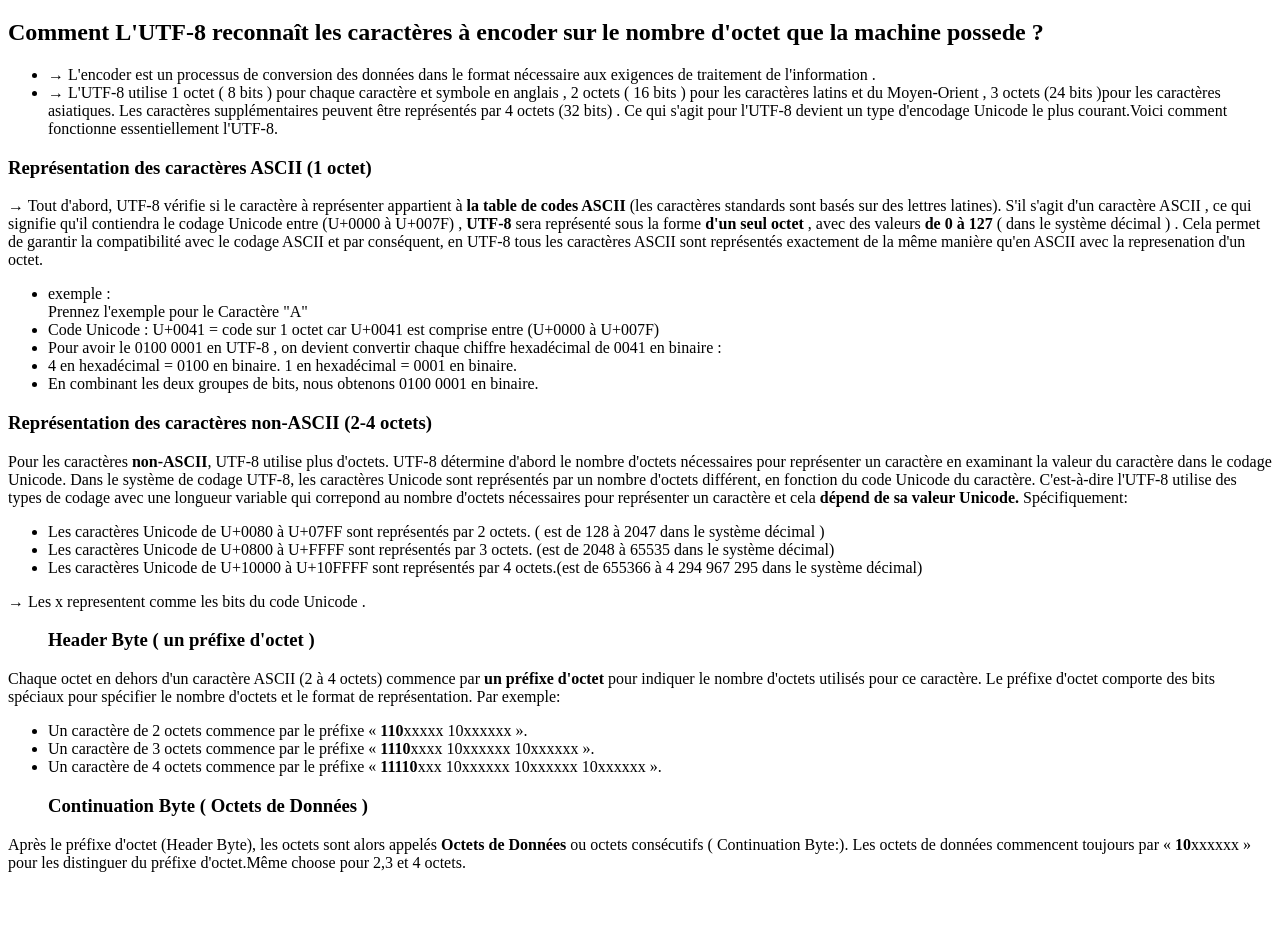
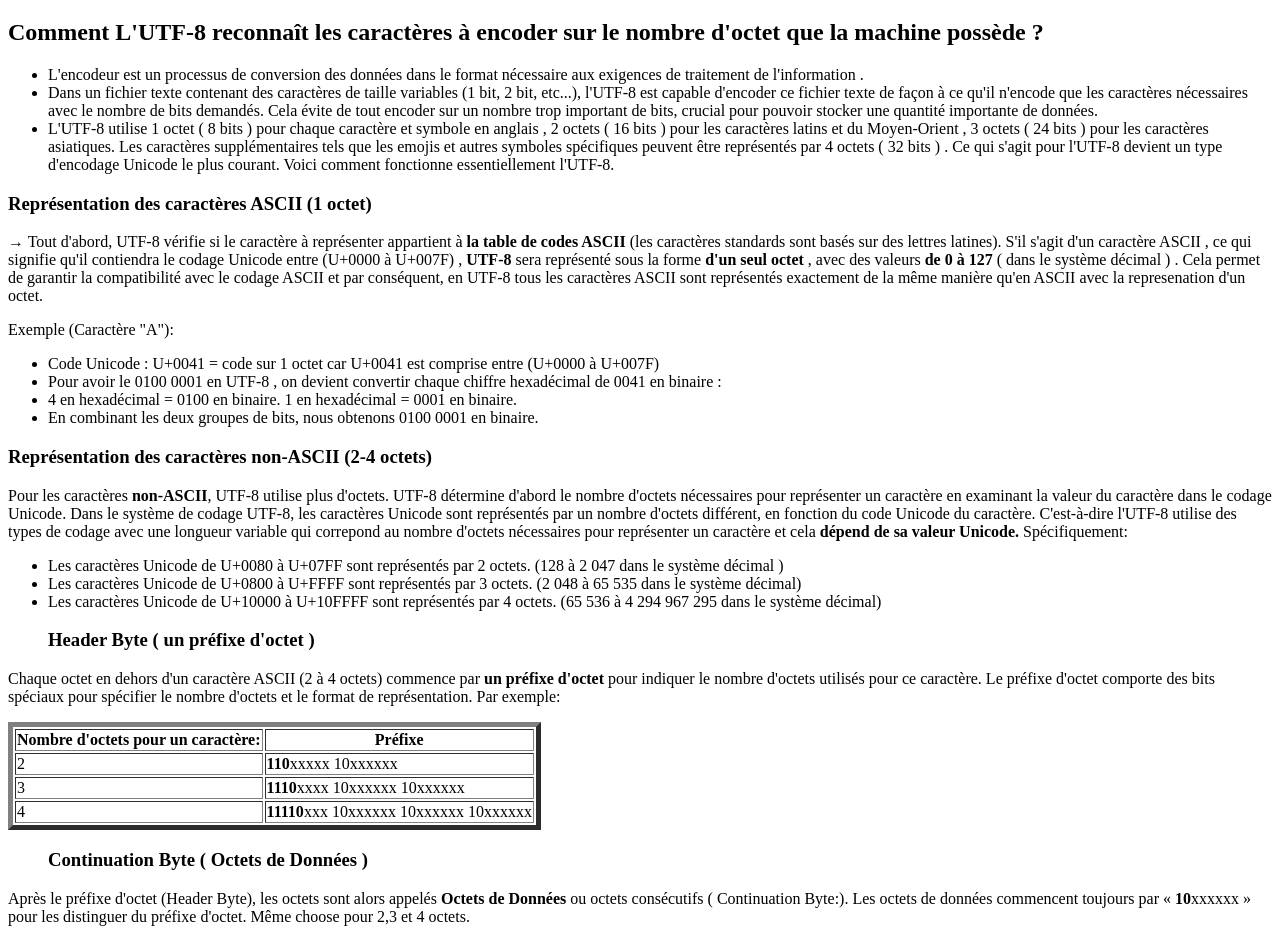
Before and after one commit to XxKebabxX/Site-web-de-NSI-, a plain HTML site: page page2.html in a window 1280 px wide. Shown: the part 61-1003 px from the top of the page. Before the commit the page ends 949 px from the top, so only its background shows below. Drawn offline with Linux system fonts and the light colour scheme.

Commit message:
Update page2.html

```diff
--- a/page2.html
+++ b/page2.html
@@ -9,14 +9,20 @@
          <h1>UTF-8: Présentation</h1>
          <section>
             <article>
-              <h2>Comment L'UTF-8 reconnaît les caractères à encoder sur le nombre d'octet que la machine possede ?</h2>
+              <h2>Comment L'UTF-8 reconnaît les caractères à encoder sur le nombre d'octet que la machine possède ?</h2>
               <ul>
                 <li>
-                    → L'encoder est un processus de conversion des données dans le format nécessaire aux exigences de traitement de l'information .</li>
+                    L'encodeur est un processus de conversion des données dans le format nécessaire aux exigences de traitement de l'information .</li>
                 <li>
-                    → L'UTF-8 utilise 1 octet ( 8 bits ) pour chaque caractère et symbole en anglais , 2 octets ( 16 bits ) pour les caractères latins et du Moyen-Orient , 3 octets (24 bits )pour les caractères asiatiques.
-                      Les caractères supplémentaires peuvent être représentés par 4 octets (32 bits) . Ce qui s'agit pour l'UTF-8 devient un type
-                      d'encodage Unicode le plus courant.Voici comment fonctionne essentiellement l'UTF-8.</li>
+                    Dans un fichier texte contenant des caractères de taille variables (1 bit, 2 bit, etc...),
+                    l'UTF-8 est capable d'encoder ce fichier texte de façon à ce qu'il n'encode que les caractères
+                    nécessaires avec le nombre de bits demandés. Cela évite de tout encoder sur un nombre trop important de bits,
+                    crucial pour pouvoir stocker une quantité importante de données.
+                </li>
+                <li>
+                    L'UTF-8 utilise 1 octet ( 8 bits ) pour chaque caractère et symbole en anglais , 2 octets ( 16 bits ) pour les caractères latins et du Moyen-Orient , 3 octets ( 24 bits ) pour les caractères asiatiques.
+                    Les caractères supplémentaires tels que les emojis et autres symboles spécifiques peuvent être représentés par 4 octets ( 32 bits ) . Ce qui s'agit pour l'UTF-8 devient un type
+                    d'encodage Unicode le plus courant. Voici comment fonctionne essentiellement l'UTF-8.</li>
                </ul>
                </article>
             <article>
@@ -27,11 +33,9 @@
                 Cela permet de garantir la compatibilité avec le codage ASCII et par conséquent, en UTF-8 tous les caractères ASCII sont représentés exactement de la même manière qu'en ASCII avec la represenation d'un octet.
               </p>
               <p>
+                Exemple (Caractère "A"):
                 <ul>
-                <li>
-                exemple :
-                </li>
-                Prennez l'exemple pour le Caractère "A"
+
                 <li>
                 Code Unicode : U+0041 = code sur 1 octet car U+0041 est comprise entre (U+0000 à U+007F)
                <li>
@@ -58,14 +62,13 @@
               Spécifiquement:
               <ul>
                 <li>
-                  Les caractères Unicode de U+0080 à U+07FF sont représentés par 2 octets. ( est de 128 à 2047 dans le système décimal )
+                  Les caractères Unicode de U+0080 à U+07FF sont représentés par 2 octets. (128 à 2 047 dans le système décimal )
                 <li>
-                  Les caractères Unicode de U+0800 à U+FFFF sont représentés par 3 octets. (est de 2048 à 65535 dans le système décimal)
+                  Les caractères Unicode de U+0800 à U+FFFF sont représentés par 3 octets. (2 048 à 65 535 dans le système décimal)
                 <li>
-                  Les caractères Unicode de U+10000 à U+10FFFF sont représentés par 4 octets.(est de 655366 à 4 294 967 295 dans le système décimal)
+                  Les caractères Unicode de U+10000 à U+10FFFF sont représentés par 4 octets. (65 536 à 4 294 967 295 dans le système décimal)
                 </li>
               </ul>
-              → Les x representent comme les bits du code Unicode .
             </p>
              <article>
                <ul>
@@ -76,18 +79,27 @@
               commence par <strong>un préfixe d'octet</strong> pour indiquer le nombre d'octets utilisés pour ce caractère.
               Le préfixe d'octet comporte des bits spéciaux pour spécifier le nombre d'octets et le format de représentation.
               Par exemple:
-                <ul>
-                <li>
-                    Un caractère de 2 octets commence par le préfixe
-                    « <strong>110</strong>xxxxx 10xxxxxx ».
-                  <li>
-                    Un caractère de 3 octets commence par le préfixe
-                    « <strong>1110</strong>xxxx 10xxxxxx 10xxxxxx ».
-                  <li>
-                    Un caractère de 4 octets commence par le préfixe
-                     « <strong>11110</strong>xxx 10xxxxxx 10xxxxxx 10xxxxxx ».
-                </li>
-                </ul>
+                <table border="5">
+                  <tr>
+                    <th>Nombre d'octets pour un caractère:</th>
+                    <th>Préfixe</th>
+                  </tr>
+                  <tr>
+                    <td>2
+                    </td>
+                    <td><strong>110</strong>xxxxx 10xxxxxx
+                    </td>
+                  </tr>
+                  <tr>
+                    <td>3</td>
+                    <td><strong>1110</strong>xxxx 10xxxxxx 10xxxxxx</td>
+                  </tr>
+                  <tr>
+                    <td>4</td>
+                    <td><strong>11110</strong>xxx 10xxxxxx 10xxxxxx 10xxxxxx</td>
+                  </tr>
+                </table>
+
                </p>
             </article>
               <article>
@@ -96,6 +108,6 @@
                 </ul>
                 <p>
                   Après le préfixe d'octet (Header Byte), les octets sont alors appelés <strong>Octets de Données</strong> ou octets consécutifs ( Continuation Byte:).
-                  Les octets de données commencent toujours par « <strong>10</strong>xxxxxx » pour les distinguer du préfixe d'octet.Même choose pour 2,3 et 4 octets.
+                  Les octets de données commencent toujours par « <strong>10</strong>xxxxxx » pour les distinguer du préfixe d'octet. Même choose pour 2,3 et 4 octets.
                 </p>
               </article>
```
